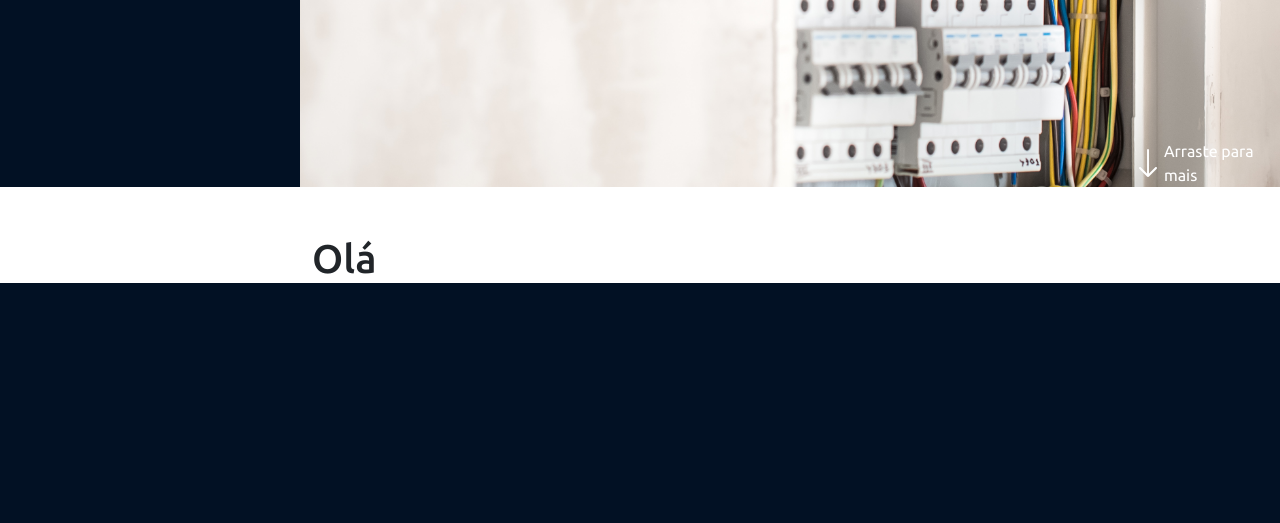
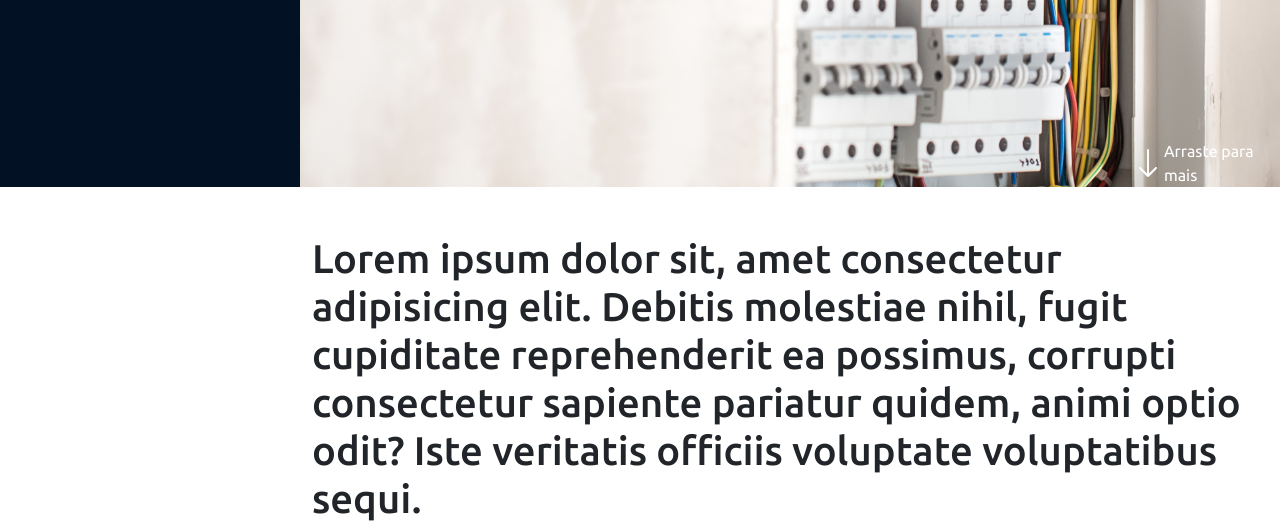
Before and after one commit to Doug-lima/Projeto-TD, a Flask app: page / in a window 1280 px wide. Shown: the part 613-1136 px from the top of the page. Before the commit the page ends 896 px from the top, so only its background shows below. Run offline with Flask 2, Linux system fonts and the light colour scheme; some libraries are stand-ins or nearby versions.

Commit message:
Novo container criado

```diff
--- a/templates/index.html
+++ b/templates/index.html
@@ -70,9 +70,11 @@
                 </div>
             </div>
         </section>
-        <!--verificar alinhamento-->
-        <section class="container mt-5" id='sobre'>
-            <h1>Olá</h1>
+
+        <section class="container mt-5" id="sobre">
+            <h1>Lorem ipsum dolor sit, amet consectetur adipisicing elit. Debitis molestiae nihil, fugit cupiditate
+                reprehenderit ea possimus, corrupti consectetur sapiente pariatur quidem, animi optio odit? Iste
+                veritatis officiis voluptate voluptatibus sequi.</h1>
         </section>
     </main>
 
```
